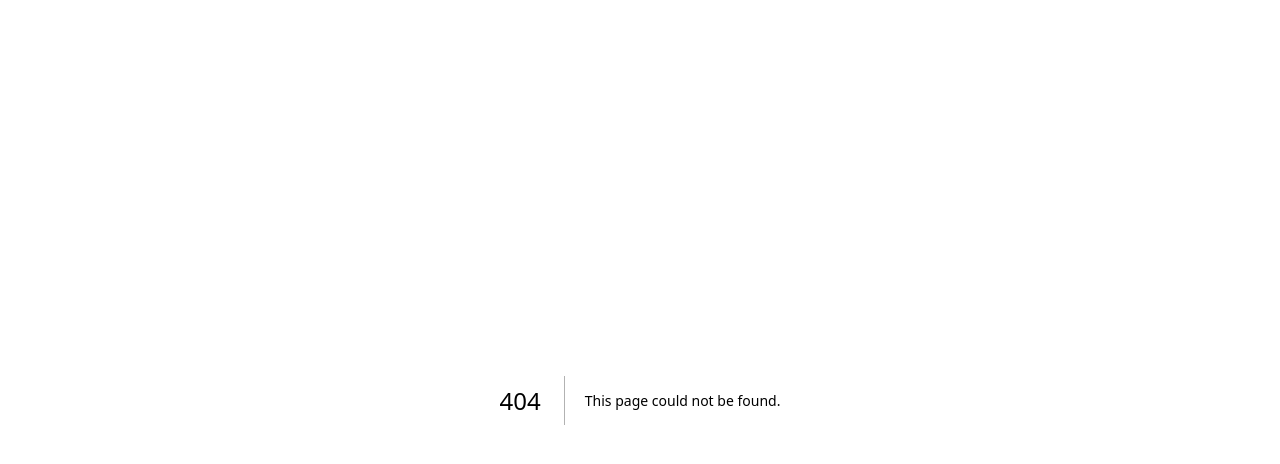
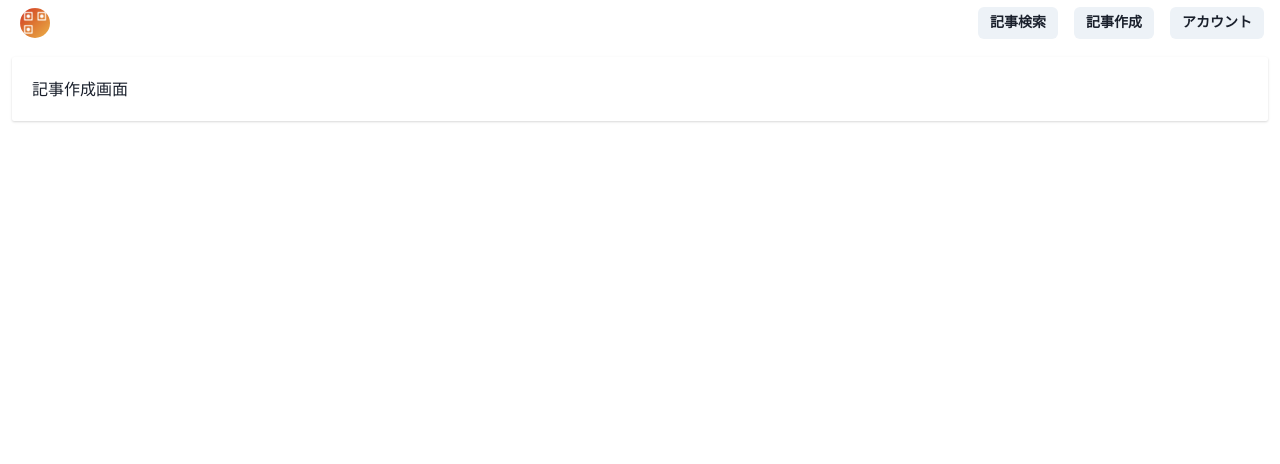
Before and after one commit to palledad/dManga, a Next.js app in the folder frontend/: page /createarticle in a window 1280 px wide. Before the commit this address had no page. Shown: the top 464 px of the page. Built offline with nearby package versions, Linux system fonts and the light colour scheme.

Commit message:
記事作成画面のページを追加

```diff
--- /dev/null
+++ b/frontend/pages/createarticle/index.tsx
@@ -0,0 +1,15 @@
+import Header from '../../components/Header'
+import Segment from '../../components/Segment'
+import { Box } from '@chakra-ui/react'
+
+const CreateArticle = () => {
+  return (
+    <>
+      <Header></Header>
+      <Segment>
+        <Box>記事作成画面</Box>
+      </Segment>
+    </>
+  )
+}
+export default CreateArticle
```
